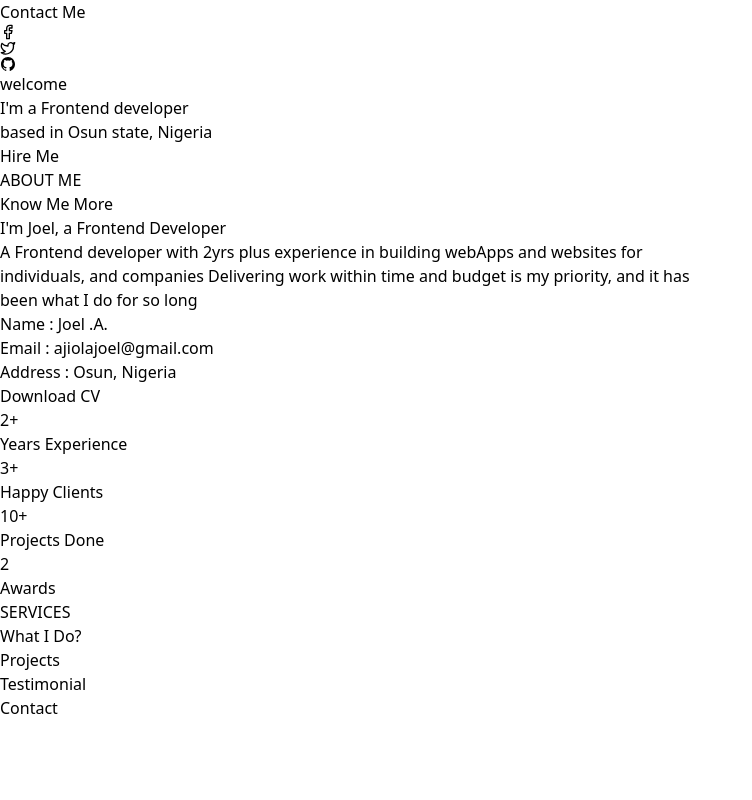
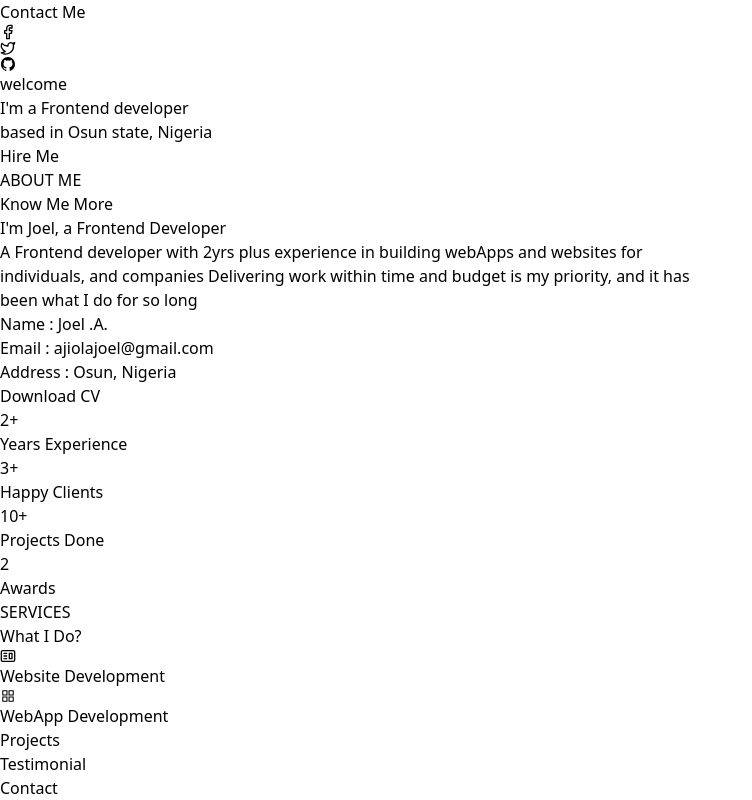
Before and after one commit to Joel0007tech/joel-folio, a React (Vite) app: page / in a window 1280 px wide. Shown: the part 441-1241 px from the top of the page, without its empty margins (0-752 px from the left). Before the commit the page ends 1161 px from the top, so only its background shows below. Built offline with nearby package versions, Linux system fonts and the light colour scheme.

Commit message:
update to my portfolio

```diff
--- a/src/components/Services.jsx
+++ b/src/components/Services.jsx
@@ -1,4 +1,6 @@
-import React from 'react'
+import React from 'react';
+import {CgWebsite} from "react-icons/cg";
+import {AiOutlineAppstore} from "react-icons/ai";
 
 const Services = () => {
   return (
@@ -6,12 +8,16 @@ const Services = () => {
       <div className='flex flex-col mt-10'>
       <h1 className='text-[150px] text-slate-200 text-center font-semibold'>SERVICES</h1>
         <h3 className='font-semibold text-4xl text-center relative bottom-32'>What I Do?</h3>
-        <div className='flex '>
+        <div className='flex justify-center gap-10 relative bottom-12'>
         <div className='flex flex-col gap-2'>
-
+          <CgWebsite className='text-xl fill-green-600 text-gray-600'/>
+         <h3 className='font-bold text-xl '>Website Development</h3>
+         <p></p>
         </div>
         <div className='flex flex-col gap-2'>
-
+          <AiOutlineAppstore className='text-xl fill-green-600'/>
+          <h3 className='font-bold text-xl '>WebApp Development</h3>
+          <p></p>
         </div>
         </div>
       </div>
```
